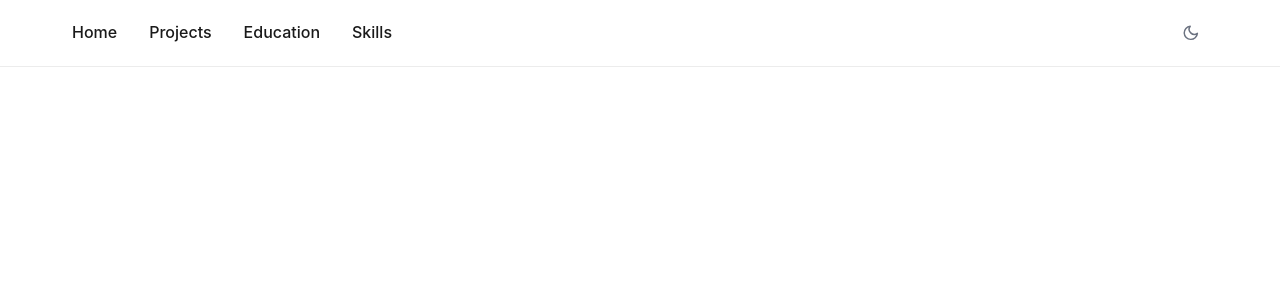
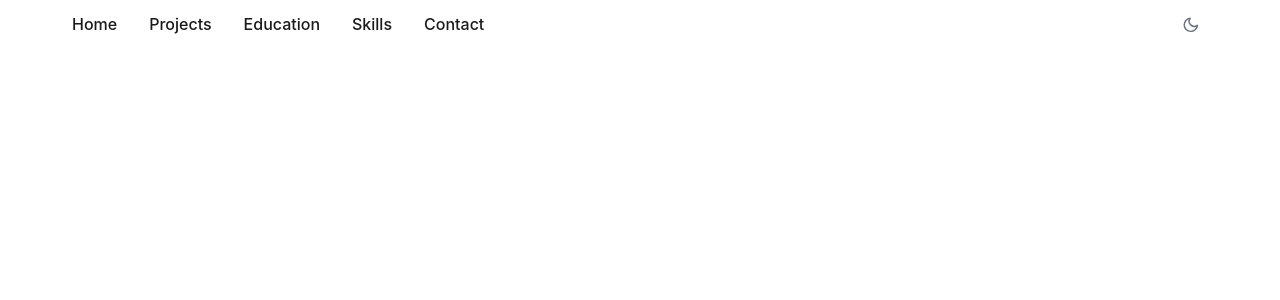
Before and after one commit to yw-blp/personal-portfolio, a React (Vite) app: page / in a window 1280 px wide. Shown: the top 300 px of the page. Built offline with nearby package versions, Linux system fonts and the light colour scheme.

Commit message:
readjusted Navbar layout

```diff
--- a/src/components/Navbar/Navbar.jsx
+++ b/src/components/Navbar/Navbar.jsx
@@ -8,6 +8,7 @@ const NAV_LINKS = [
     { label: 'Projects', href: '#projects' },
     { label: 'Education', href: '#education' },
     { label: 'Skills', href: '#skills' },
+    { label: 'Contact', href: '#contact' },
 ];
 
 function Navbar() {
--- a/src/components/Navbar/Navbar.module.css
+++ b/src/components/Navbar/Navbar.module.css
@@ -3,7 +3,6 @@
     top: 0;
     z-index: 100;
     background: var(--color-bg);
-    border-bottom: 1px solid rgba(128, 128, 128, 0.15);
     transition: var(--theme-transition);
 }
 
@@ -11,7 +10,7 @@
     position: relative;
     max-width: 1200px;
     margin: 0 auto;
-    padding: var(--spacing-md) var(--spacing-lg);
+    padding: var(--spacing-sm) var(--spacing-lg);
     display: flex;
     align-items: center;
     justify-content: space-between;
```
